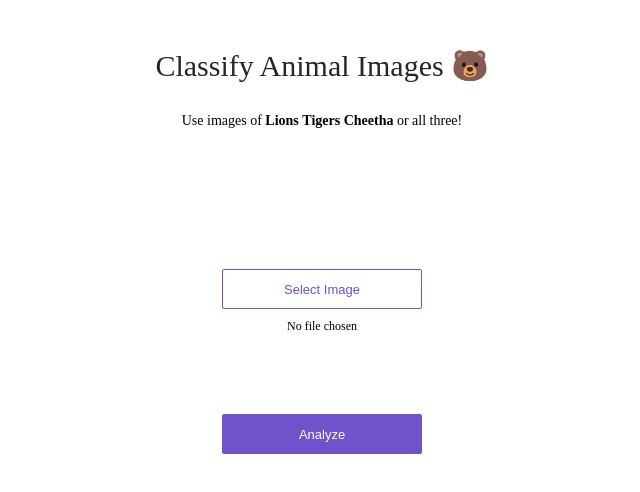
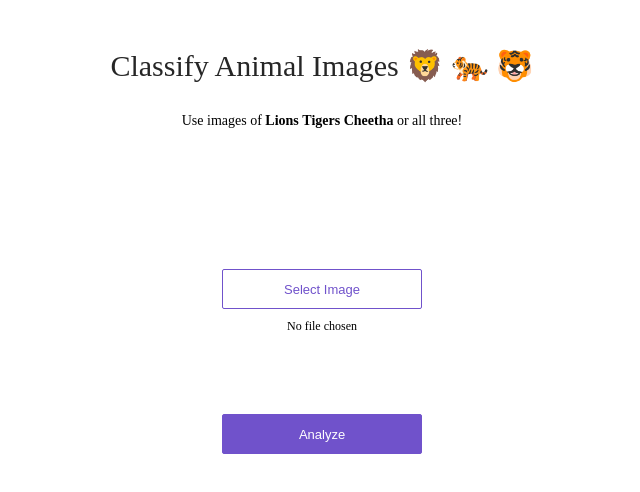
Before and after one commit to satya-aj/fastai-image-classifier, a plain HTML site: page app/view/index.html in a window 1280 px wide. Shown: the whole page, without its empty margins (318-958 px from the left). Drawn offline with Linux system fonts and the light colour scheme.

Commit message:
Update index.html

```diff
--- a/app/view/index.html
+++ b/app/view/index.html
@@ -7,7 +7,7 @@
 <body>
 <div>
     <div class='center'>
-        <div class='title'>Classify Animal Images 🐻</div>
+        <div class='title'>Classify Animal Images 🦁 🐅 🐯</div>
         <p>
             Use images of <strong>Lions</strong> <strong>Tigers</strong> <strong>Cheetha</strong> or
             all three!
```
